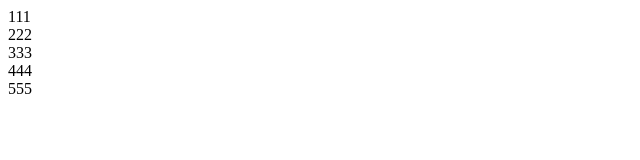
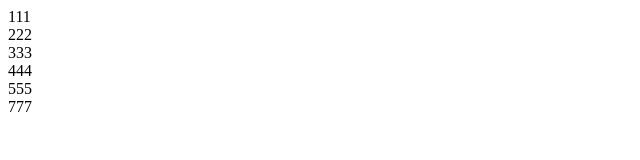
Before and after one commit to lipulin/jjjj, a plain HTML site: page index.html in a window 1280 px wide. Shown: the full height of the page, 0-640 px from the left. Drawn offline with Linux system fonts and the light colour scheme.

Commit message:
Update index.html

```diff
--- a/index.html
+++ b/index.html
@@ -21,5 +21,8 @@
     <div>
         555
     </div>
+    <div>
+        777
+    </div>
 </body>
 </html>
```
